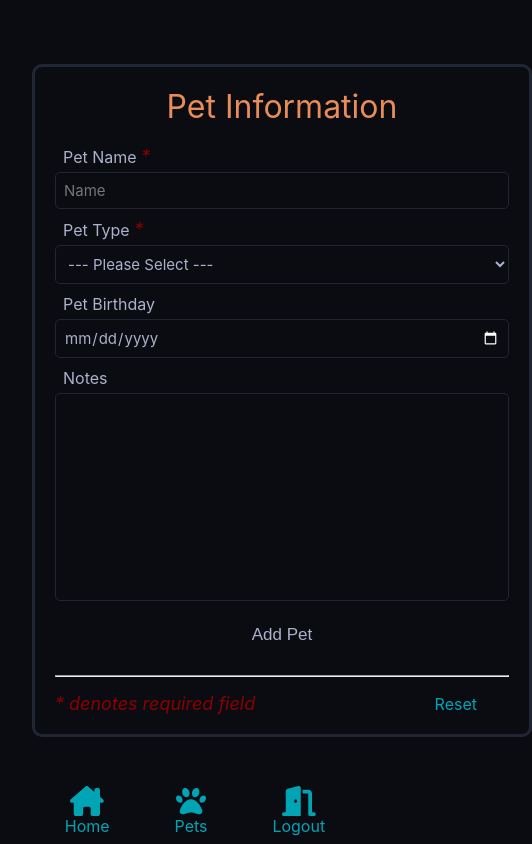
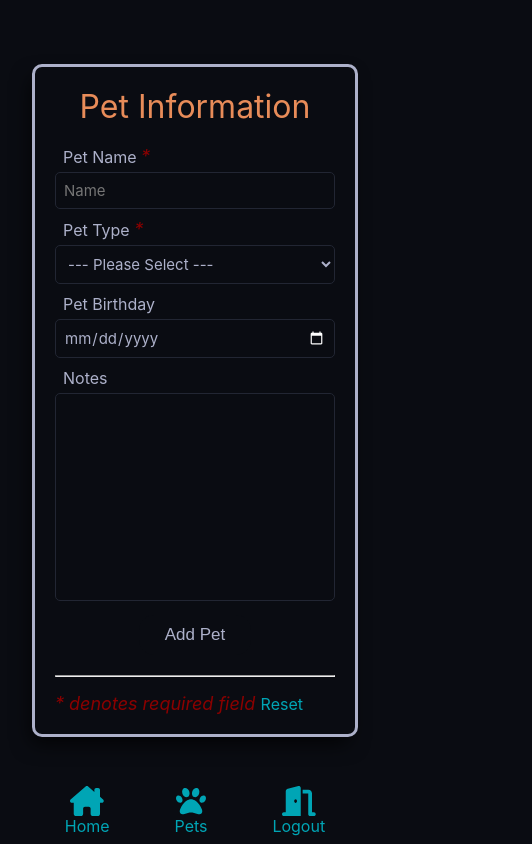
Before and after one commit to HarrisonMauseth/pet-food-tracker, a Vue app in the folder client/: page /pets/create in a window 390 px wide. Shown: the whole page, 532 px wide, since content can reach past the window. Built offline with nearby package versions, Linux system fonts and the light colour scheme; no server answers; sample sign-in values are in the browser's storage.

Commit message:
pet creation view now centered for mobile and desktop

```diff
--- a/client/src/assets/base.css
+++ b/client/src/assets/base.css
@@ -14,6 +14,7 @@
   --hover-link: #c792ea;
   --font: #adb1ca;
   --background-gradient: linear-gradient(112.1deg, rgb(32, 38, 57) 11.4%, rgb(63, 76, 119) 70.2%);
+  --form-shadow: -5px 10px 20px -4px rgba(0,0,0,0.75);
 
   --vt-c-indigo: #2c3e50;
 
--- a/client/src/components/PetForm.vue
+++ b/client/src/components/PetForm.vue
@@ -1,4 +1,5 @@
 <template>
+  <div class="pet-form-container">
     <div id="pet-form">
       <form @submit.prevent="handleSubmit">
         <h1>Pet Information</h1>
@@ -69,6 +70,7 @@
           <span class="reset" @click="resetForm">Reset</span>
         </div>
       </form>
+    </div>
   </div>
 </template>
 
@@ -141,15 +143,24 @@ export default {
   background-color: var(--color-background-soft);
   color: var(--font);
 }
+.pet-form-container {
+  margin: 0;
+  padding: 0;
+  display: flex;
+  align-items: center;
+  justify-content: center;
+  background-color: transparent;
+  min-height: calc(100vh - 7.875rem);
+}
 #pet-form {
   align-items: center;
   border-radius: 10px;
-  border: 3px solid #222633;
+  border: 3px solid;
   display: flex;
   flex-direction: column;
-  margin: auto;
   padding: 20px;
-  width: 500px;
+  max-width: 500px;
+  box-shadow: var(--form-shadow);
 }
 h1 {
   margin-bottom: 20px;
@@ -232,4 +243,9 @@ button:hover {
   color: var(--hover-link);
   text-decoration: underline;
 }
+@media (max-width: 720px) {
+  .pet-form-container {
+    min-height: calc(100vh - 12.25rem);
+  }
+}
 </style>
--- a/client/src/views/DashboardView.vue
+++ b/client/src/views/DashboardView.vue
@@ -15,7 +15,7 @@
 <script>
 import PetCard from '@/components/PetCard.vue'
 import petService from '@/services/PetService'
-import AddPet from '@/components/AddPet.vue'
+import AddPet from '@/components/AddPetButton.vue'
 import FeedAll from '@/components/FeedAllButton.vue'
 export default {
   components: {
--- a/client/src/views/PetCreationView.vue
+++ b/client/src/views/PetCreationView.vue
@@ -1,6 +1,6 @@
 <template>
   <div id="pet-creation">
-    <PetForm :initialPet="initialPet" :onSubmit="addPet" buttonText="Add Pet" />
+    <PetForm class="pet-form" :initialPet="initialPet" :onSubmit="addPet" buttonText="Add Pet" />
   </div>
 </template>
 
```
Also changed, not shown: client/src/components/AddPetButton.vue (renamed from client/src/components/AddPet.vue). Lines whose indentation alone changed are shown as unchanged.
